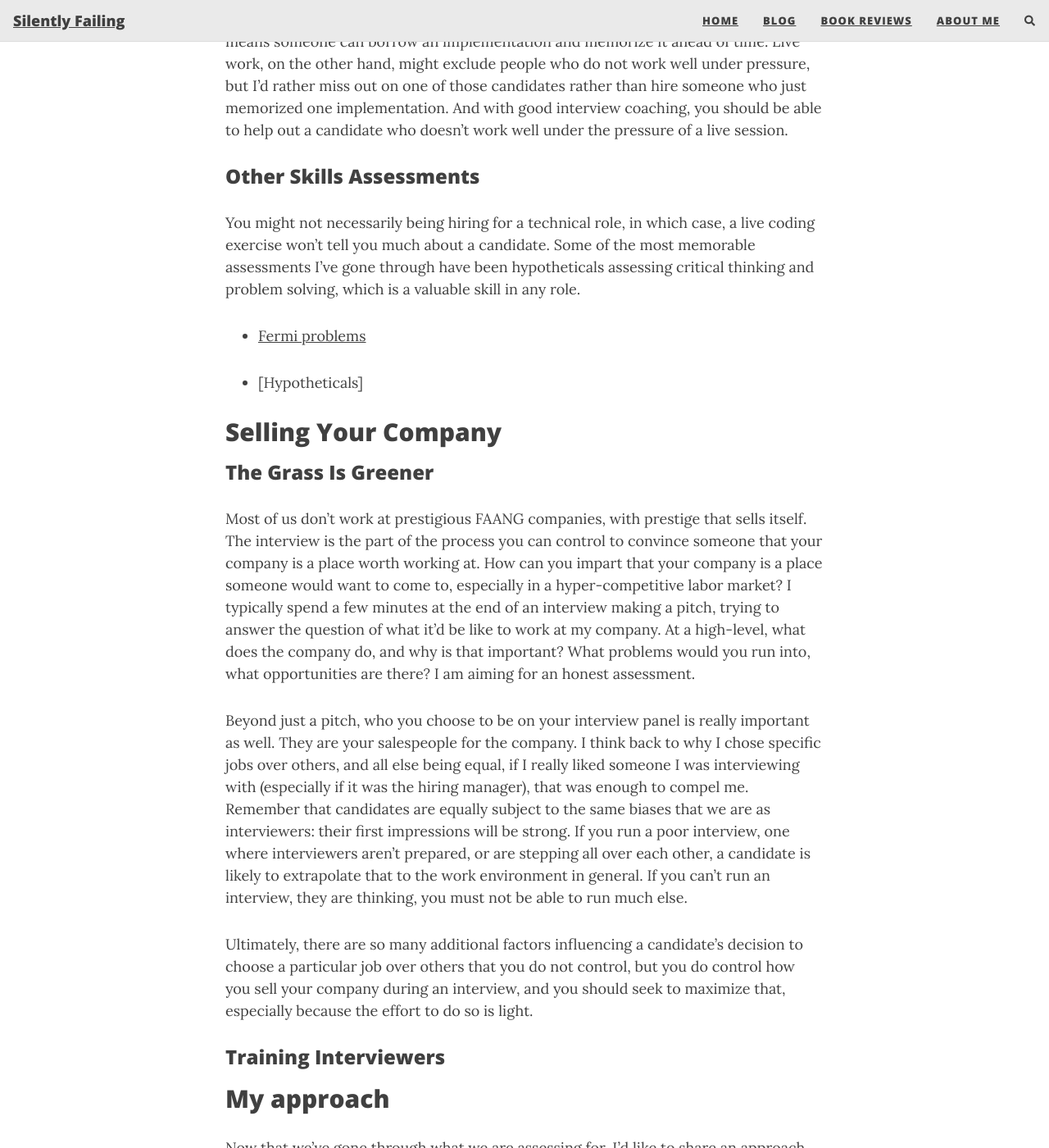
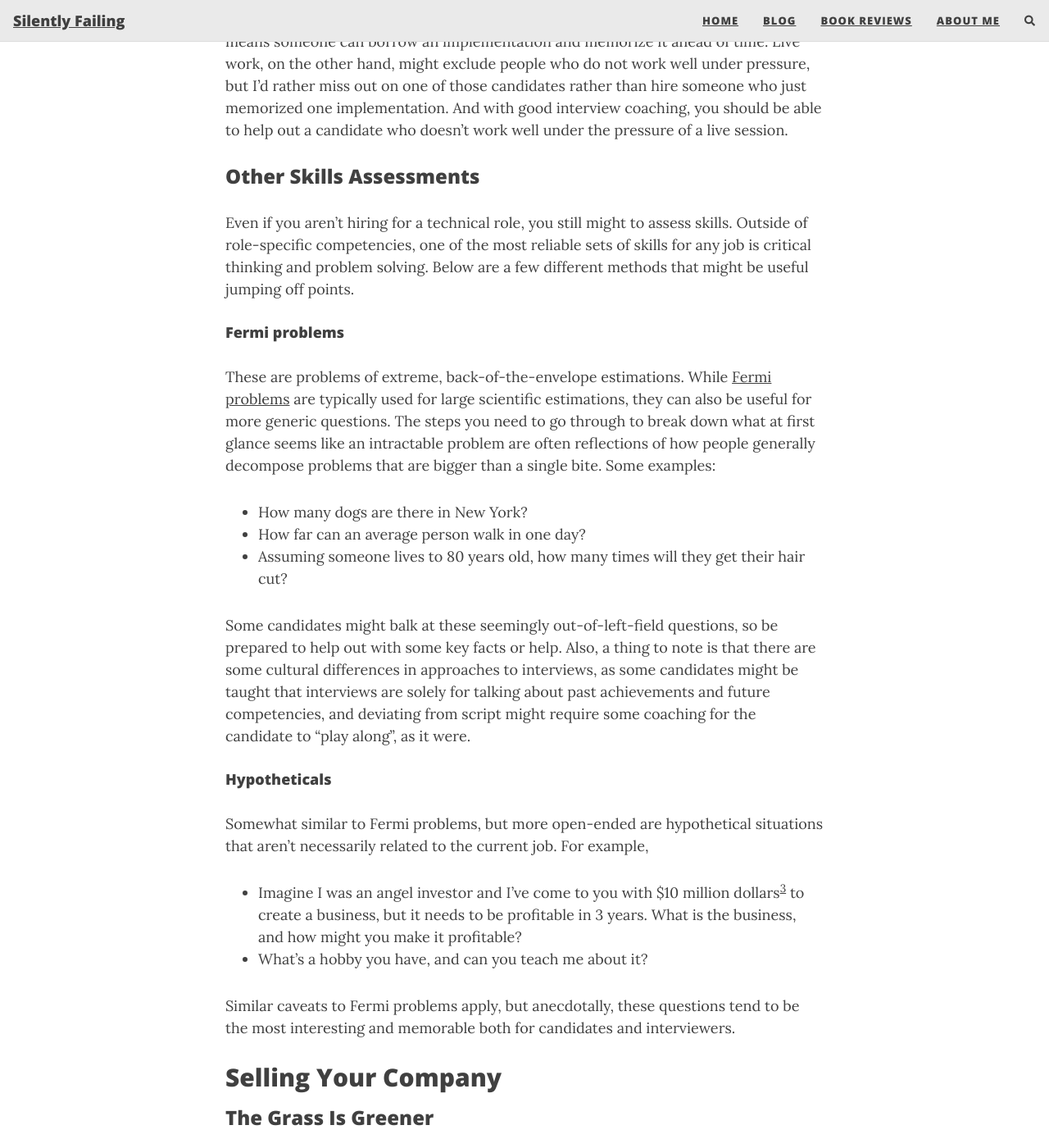
Before and after one commit to mmcintyre1/silently-failing, a Jekyll site: the page built from _posts/blog/2022-08-07-on-interviewing.md, in a window 1280 px wide and 1400 px high, scrolled down 6910 px. Shown: the whole window at 82% size. Built offline with Jekyll 4.4.1, drawn with Linux system fonts in a browser that asks for light colours; nearby versions of some CDN libraries; comment, search, counter and statistics services are not loaded; some of the changed text lies outside the part shown.

Commit message:
finished first draft of on interviewing

```diff
--- a/_posts/blog/2022-07-27-on-interviewing.md
+++ b/_posts/blog/2022-08-07-on-interviewing.md
@@ -102,11 +100,22 @@
 Other concerns might be whether you circulate that prompt ahead of time, either as a suggestion (e.g., you'll be asked to implement an API during the interview) or specifically as a take-home assignment. I prefer the former, as a take-home assignment means someone can borrow an implementation and memorize it ahead of time. Live work, on the other hand, might exclude people who do not work well under pressure, but I'd rather miss out on one of those candidates rather than hire someone who just memorized one implementation. And with good interview coaching, you should be able to help out a candidate who doesn't work well under the pressure of a live session.
 
 ### Other Skills Assessments
-You might not necessarily being hiring for a technical role, in which case, a live coding exercise won't tell you much about a candidate. Some of the most memorable assessments I've gone through have been hypotheticals assessing critical thinking and problem solving, which is a valuable skill in any role.
+Even if you aren't hiring for a technical role, you still might to assess skills. Outside of role-specific competencies, one of the most reliable sets of skills for any job is critical thinking and problem solving. Below are a few different methods that might be useful jumping off points.
 
-- [Fermi problems](https://en.wikipedia.org/wiki/Fermi_problem)
+#### Fermi problems <!-- omit in toc -->
+These are problems of extreme, back-of-the-envelope estimations. While [Fermi problems](https://en.wikipedia.org/wiki/Fermi_problem) are typically used for large scientific estimations, they can also be useful for more generic questions. The steps you need to go through to break down what at first glance seems like an intractable problem are often reflections of how people generally decompose problems that are bigger than a single bite. Some examples:
+  - How many dogs are there in New York?
+  - How far can an average person walk in one day?
+  - Assuming someone lives to 80 years old, how many times will they get their hair cut?
 
-- [Hypotheticals]
+Some candidates might balk at these seemingly out-of-left-field questions, so be prepared to help out with some key facts or help. Also, a thing to note is that there are some cultural differences in approaches to interviews, as some candidates might be taught that interviews are solely for talking about past achievements and future competencies, and deviating from script might require some coaching for the candidate to "play along", as it were.
+
+#### Hypotheticals <!-- omit in toc -->
+Somewhat similar to Fermi problems, but more open-ended are hypothetical situations that aren't necessarily related to the current job. For example,
+- Imagine I was an angel investor and I've come to you with $10 million dollars[^fn3] to create a business, but it needs to be profitable in 3 years. What is the business, and how might you make it profitable?
+- What's a hobby you have, and can you teach me about it?
+
+Similar caveats to Fermi problems apply, but anecdotally, these questions tend to be the most interesting and memorable both for candidates and interviewers.
 
 ## Selling Your Company
 ### The Grass Is Greener
@@ -117,7 +126,16 @@
 Ultimately, there are so many additional factors influencing a candidate's decision to choose a particular job over others that you do not control, but you do control how you sell your company during an interview, and you should seek to maximize that, especially because the effort to do so is light.
 
 ### Training Interviewers
-
+One facet of interviewing that is often overlooked is that interviewing is a completely different skill than anyone's day job. Just because you are a good engineer or product manager doesn't make you a good interviewer. It is a separate skill, and you need to train people who are interviewing to be good at interviewing. Otherwise, you will end up with a haphazard interview where the interviewer spends most of the time talking, or people are talking over people, or it's generally disorganized. Here is some simple advice for what I try and do during an interview that might be helpful.
+1. **Communicate with your interview group ahead of time** -- you need to align on
+  - who will play "MC", in charge of introductions or moving the conversation along
+  - how you will ask questions does everyone ask one question, or do you have each person with a block of time
+2. **Make sure you have your questions written down and ready to be asked** -- ad-libbing at best means you are defaulting to a conversational style, at worst it makes you look unprepared and disorganized
+3. **Keep your questions clear and concise** -- long or meandering questions are difficult to follow and lead to confusion
+4. **Don't talk too much** -- keep anecdotes and asides brief or eliminate them; an interview shouldn't be a showcase for how smart you are, and silence shouldn't need to be immediately filled
+5. **Help candidates along if they are stuck** -- if someone is struggling with an answer, try to breadcrumb them back on track
+6. **Conversely, Don't dwell too long on a question the candidate is too far off trail on** -- don't be afraid to move the interview along
+7. **Most importantly, be kind and empathetic** -- interviews are difficult for everyone involved, so try and have patience and humility and follow the golden rule to not be a jerk
 
 ## My approach
 Now that we've gone through what we are assessing for, I'd like to share an approach I've been using recently for how I structure my preparation for an interview. I'll start with some high level competencies, a framework within which to ground my questions. Often this will be supplied by the hiring manager, but when it's not, I find that these sorts of things can be a clarifying exercise. I like to also add a few clarifying thoughts to each competency.
@@ -156,4 +174,5 @@
 ## Footnotes
 [^fn1]: I've called the second item a more generic "Skill-Based" rather than saying "technical". Every role has some measure of skill involved. It just so happens in my domain, we do technical assessments, but in others, you might ask a future ice scream scooper how they are with cold fingers, or a tax accountant to show their certifications. Tech is a weird beast because we largely ignore certifications while simultaneously bemoaning the difficulty we have in assessing technical viability.
 [^fn2]: Bias and noise all build out an equation of mean error squared of estimations. Plenty of statistics resources on this and it's interesting in its own right beyond the context of interviews.
-[^fn3]: At my current company, we use a Microsoft Forms template with four numerical assessments (1-5) on relevant competencies, a pros section, a con section, additional notes, and importantly last, the actual hire/no hire recommendation. Most important on feedback is to ensure it is not shared with a larger group, as feedback is highly subject to bandwagon effects.
+[^fn3]: You might need to up this, pending inflation.
+[^fn4]: At my current company, we use a Microsoft Forms template with four numerical assessments (1-5) on relevant competencies, a pros section, a con section, additional notes, and importantly last, the actual hire/no hire recommendation. Most important on feedback is to ensure it is not shared with a larger group, as feedback is highly subject to bandwagon effects.
```
Also changed, not shown: other parts of _posts/blog/2022-08-07-on-interviewing.md (+3 -5 lines).
